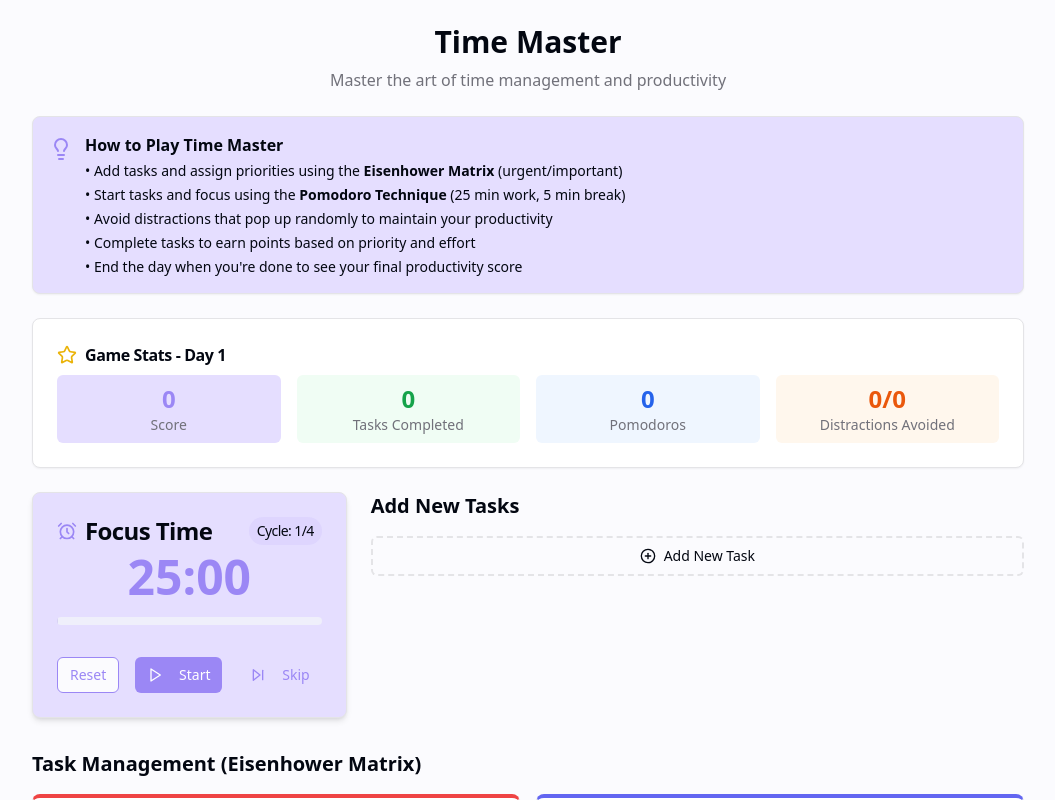
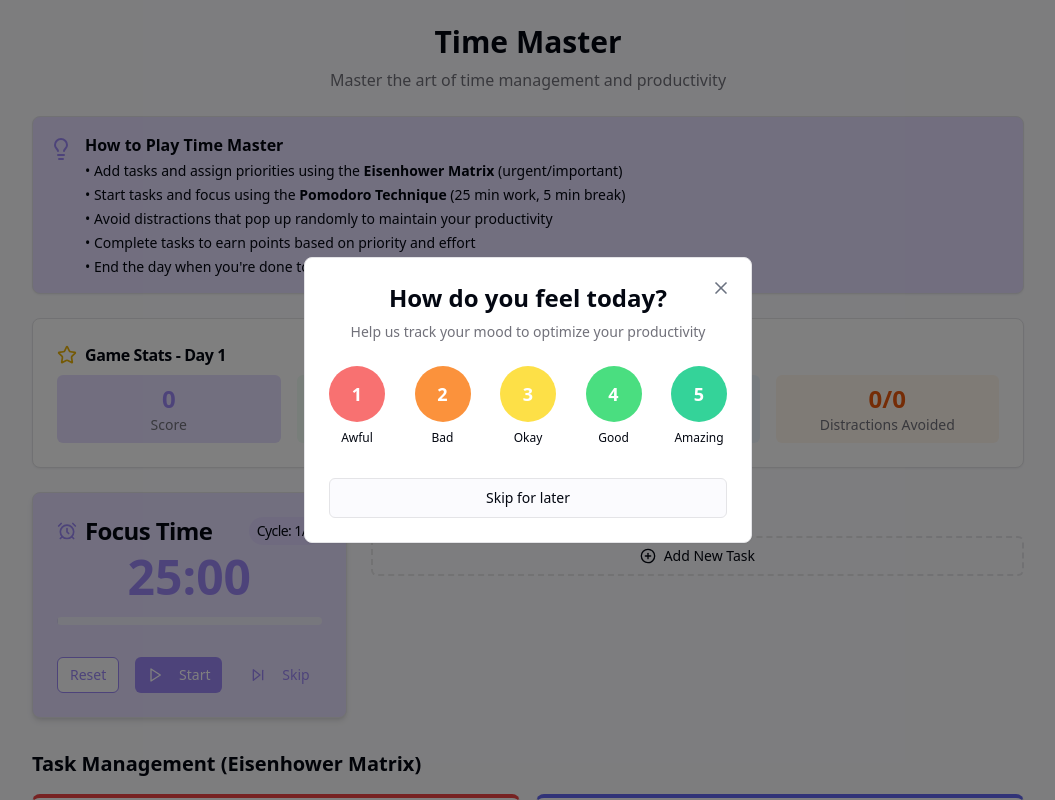
Before and after one commit to pratikshaa27/time-sim-sensei, a React (Vite) app: page / in a window 1280 px wide. Shown: the top 800 px of the page, without its empty margins (112-1167 px from the left). Built offline with nearby package versions, Linux system fonts and the light colour scheme.

Commit message:
Add "How are you feeling?" popup
This commit adds a new popup to ask the user how they are feeling.

```diff
--- a/src/App.tsx
+++ b/src/App.tsx
@@ -1,3 +1,4 @@
+
 import { Toaster } from "@/components/ui/toaster";
 import { Toaster as Sonner } from "@/components/ui/sonner";
 import { TooltipProvider } from "@/components/ui/tooltip";
@@ -5,10 +6,31 @@ import { QueryClient, QueryClientProvider } from "@tanstack/react-query";
 import { BrowserRouter, Routes, Route } from "react-router-dom";
 import Index from "./pages/Index";
 import NotFound from "./pages/NotFound";
+import { useState, useEffect } from "react";
+import MoodTracker from "./components/MoodTracker";
+import { MoodLabel, MoodRating } from "./types/task";
 
 const queryClient = new QueryClient();
 
-const App = () => (
+const App = () => {
+  const [showMoodTracker, setShowMoodTracker] = useState(false);
+
+  useEffect(() => {
+    // Show mood tracker after a short delay when app loads
+    const timer = setTimeout(() => {
+      setShowMoodTracker(true);
+    }, 1500);
+
+    return () => clearTimeout(timer);
+  }, []);
+
+  const handleMoodSelection = (rating: MoodRating, label: MoodLabel) => {
+    console.log(`Selected mood: ${label} (${rating})`);
+    // Here you would typically save this to your game state or database
+    setShowMoodTracker(false);
+  };
+
+  return (
     <QueryClientProvider client={queryClient}>
       <TooltipProvider>
         <Toaster />
@@ -20,8 +42,14 @@ const App = () => (
             <Route path="*" element={<NotFound />} />
           </Routes>
         </BrowserRouter>
+        <MoodTracker
+          isOpen={showMoodTracker}
+          onSelectMood={handleMoodSelection}
+          onClose={() => setShowMoodTracker(false)}
+        />
       </TooltipProvider>
     </QueryClientProvider>
   );
+};
 
 export default App;
--- /dev/null
+++ b/src/components/MoodTracker.tsx
@@ -0,0 +1,82 @@
+
+import React, { useState } from 'react';
+import { Card } from '@/components/ui/card';
+import { Button } from '@/components/ui/button';
+import { MoodRating, MoodLabel } from '@/types/task';
+import { X } from 'lucide-react';
+
+interface MoodOption {
+  rating: MoodRating;
+  label: MoodLabel;
+  color: string;
+}
+
+interface MoodTrackerProps {
+  onSelectMood: (rating: MoodRating, label: MoodLabel) => void;
+  onClose: () => void;
+  isOpen: boolean;
+}
+
+const moodOptions: MoodOption[] = [
+  { rating: 1, label: 'Awful', color: 'bg-red-400 hover:bg-red-500' },
+  { rating: 2, label: 'Bad', color: 'bg-orange-400 hover:bg-orange-500' },
+  { rating: 3, label: 'Okay', color: 'bg-yellow-300 hover:bg-yellow-400' },
+  { rating: 4, label: 'Good', color: 'bg-green-400 hover:bg-green-500' },
+  { rating: 5, label: 'Amazing', color: 'bg-emerald-400 hover:bg-emerald-500' },
+];
+
+const MoodTracker: React.FC<MoodTrackerProps> = ({ onSelectMood, onClose, isOpen }) => {
+  const [hoveredMood, setHoveredMood] = useState<MoodLabel | null>(null);
+
+  if (!isOpen) return null;
+
+  return (
+    <div className="fixed inset-0 flex items-center justify-center z-50 bg-black/50">
+      <Card className="w-full max-w-md p-6 relative animate-fade-in">
+        <button
+          onClick={onClose}
+          className="absolute right-4 top-4 p-1 rounded-full hover:bg-gray-100"
+        >
+          <X className="h-5 w-5 text-gray-500" />
+        </button>
+
+        <div className="text-center mb-6">
+          <h2 className="text-2xl font-bold mb-2">How do you feel today?</h2>
+          <p className="text-sm text-muted-foreground">
+            Help us track your mood to optimize your productivity
+          </p>
+        </div>
+
+        <div className="flex justify-between items-end mb-8">
+          {moodOptions.map((mood) => (
+            <div key={mood.rating} className="flex flex-col items-center">
+              <button
+                onClick={() => onSelectMood(mood.rating, mood.label)}
+                onMouseEnter={() => setHoveredMood(mood.label)}
+                onMouseLeave={() => setHoveredMood(null)}
+                className={`${mood.color} w-14 h-14 rounded-full flex items-center justify-center text-lg text-white font-bold transition-transform hover:scale-110 mb-2`}
+              >
+                {mood.rating}
+              </button>
+              <span className={`text-xs ${hoveredMood === mood.label ? 'font-semibold' : ''}`}>
+                {mood.label}
+              </span>
+            </div>
+          ))}
+        </div>
+
+        <div className="flex justify-center mt-4">
+          <Button
+            variant="outline"
+            onClick={onClose}
+            className="w-full"
+          >
+            Skip for later
+          </Button>
+        </div>
+      </Card>
+    </div>
+  );
+};
+
+export default MoodTracker;
--- a/src/components/ui/button.tsx
+++ b/src/components/ui/button.tsx
@@ -1,3 +1,4 @@
+
 import * as React from "react"
 import { Slot } from "@radix-ui/react-slot"
 import { cva, type VariantProps } from "class-variance-authority"
@@ -18,12 +19,14 @@ const buttonVariants = cva(
           "bg-secondary text-secondary-foreground hover:bg-secondary/80",
         ghost: "hover:bg-accent hover:text-accent-foreground",
         link: "text-primary underline-offset-4 hover:underline",
+        mood: "rounded-full text-white font-bold hover:scale-110 transition-transform",
       },
       size: {
         default: "h-10 px-4 py-2",
         sm: "h-9 rounded-md px-3",
         lg: "h-11 rounded-md px-8",
         icon: "h-10 w-10",
+        mood: "h-14 w-14 rounded-full",
       },
     },
     defaultVariants: {
--- a/src/context/GameContext.tsx
+++ b/src/context/GameContext.tsx
@@ -1,6 +1,6 @@
 
 import React, { createContext, useContext, useState, useEffect, ReactNode } from 'react';
-import { Task, GameSession, Priority } from '@/types/task';
+import { Task, GameSession, Priority, TaskStatus } from '@/types/task';
 import { v4 as uuidv4 } from 'uuid';
 import {
   initialGameSession,
@@ -94,9 +94,9 @@ export const GameProvider: React.FC<GameProviderProps> = ({ children }) => {
 
     if (!taskToComplete) return;
 
-    const updatedTask = {
+    const updatedTask: Task = {
       ...taskToComplete,
-      status: 'completed',
+      status: 'completed' as TaskStatus,
       updatedAt: new Date(),
       completedAt: new Date()
     };
```
Also changed, not shown: src/types/task.ts (+10 -0 lines). Lines whose indentation alone changed are shown as unchanged.
